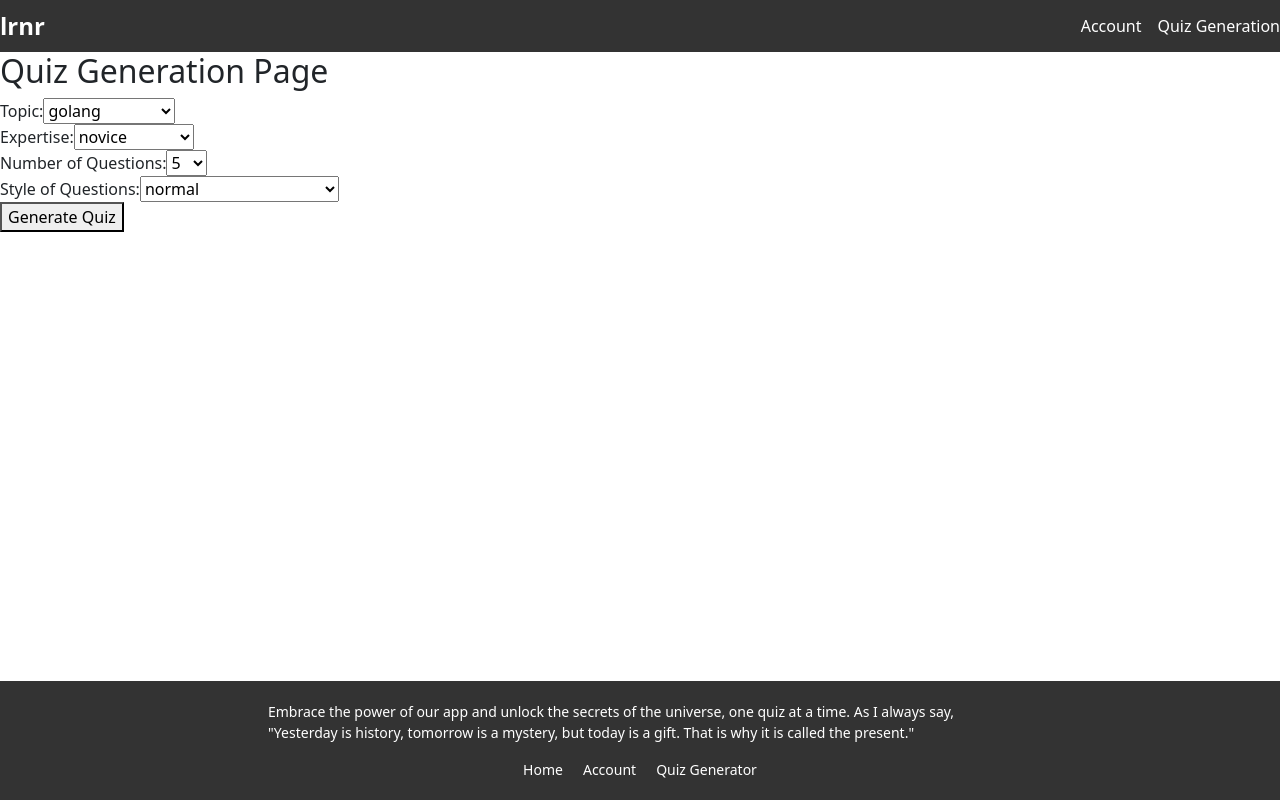
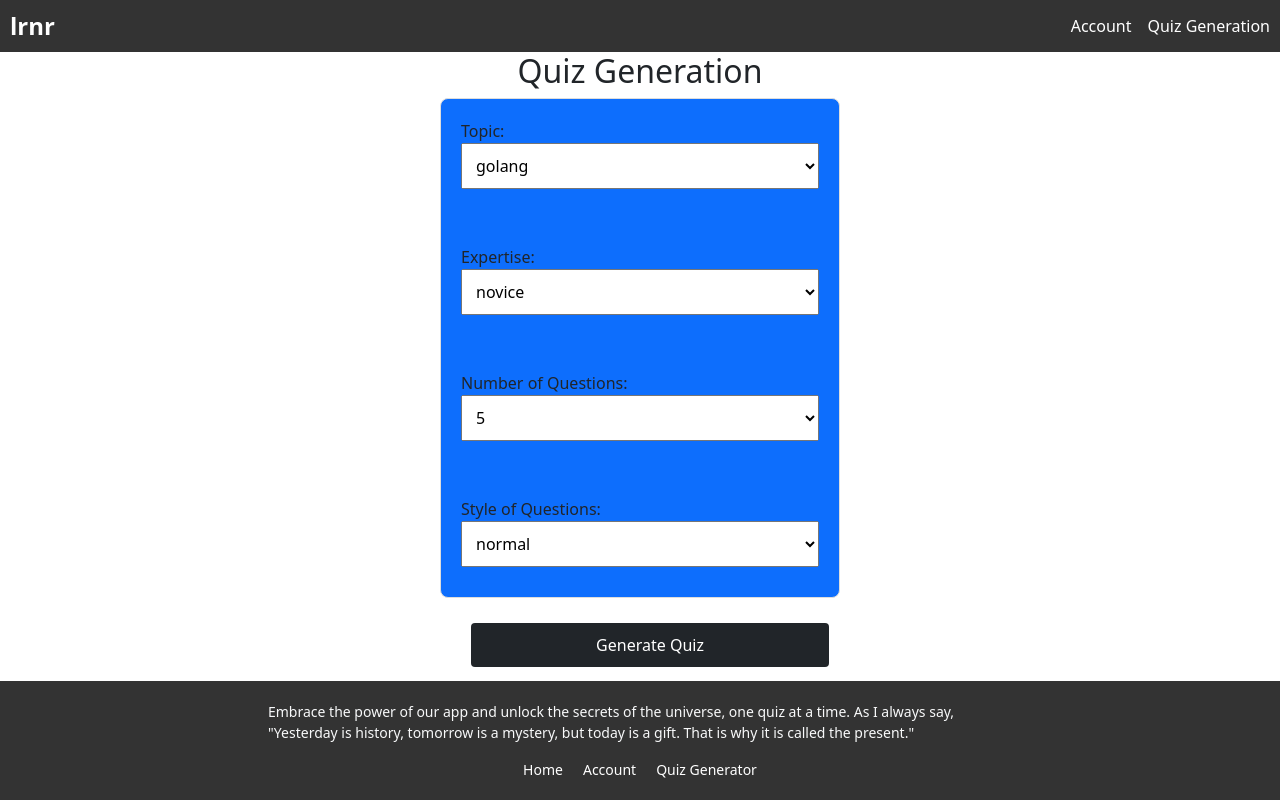
Before and after one commit to brynnaj/lrnr-test-front, a React (Create React App) app: page /quiz-generation in a window 1280 px wide. Built offline with nearby package versions, Linux system fonts and the light colour scheme.

Commit message:
styling of quiz pages

```diff
--- a/src/App.css
+++ b/src/App.css
@@ -16,10 +16,12 @@
 .logo {
   font-size: 1.5rem;
   font-weight: bold;
+  padding-left: 10px;
 }
 
 .navbar-right {
   display: flex;
+  padding-right: 10px;
 }
 
 .nav-link {
--- a/src/components/footer.jsx
+++ b/src/components/footer.jsx
@@ -6,7 +6,7 @@ const Footer = () => {
   return (
     <footer>
       <div className="left-content">
-        <p>
+        <p class='text-light'>
           Embrace the power of our app and unlock the secrets of the universe, one quiz at a time.
           As I always say, "Yesterday is history, tomorrow is a mystery, but today is a gift.
           That is why it is called the present."
--- a/src/components/navbar.jsx
+++ b/src/components/navbar.jsx
@@ -1,7 +1,7 @@
 // src/components/Navbar.js
 import React from 'react';
 import { Link } from 'react-router-dom';
-
+import '../App.css'
 
 const Navbar = () => {
   return (
--- a/src/components/quiz.jsx
+++ b/src/components/quiz.jsx
@@ -1,5 +1,6 @@
 // import React from 'react'
 import { useState, useEffect } from 'react'
+import '../quiz.css'
 
 export default function Quiz() {
     const [currentQuestion, setCurrentQuestion] = useState(0)
@@ -42,7 +43,7 @@ export default function Quiz() {
 
 
   return (
-    <div>
+    <div className='quiz-box'>
       {filteredQuestions.map((question, index) => {
             if (index === currentQuestion) {
                 return <div key={`question-${index}`}>
@@ -53,12 +54,12 @@ export default function Quiz() {
       })}
 
       <input type="text" placeholder='Answer'/>
-      <button onClick={checkAnswer}>submit</button>
+      <button class="text-light bg-primary" onClick={checkAnswer}>Submit</button>
 
 
 
       {grade}
-      {grade &&  <button onClick={updateQuestion}>Next</button>}
+      {grade &&  <button class="text-light bg-primary" onClick={updateQuestion}>Next</button>}
 
     </div>
   )
--- a/src/components/quizgeneration.jsx
+++ b/src/components/quizgeneration.jsx
@@ -1,6 +1,7 @@
 // src/components/QuizGeneration.js
 import React, { useState } from 'react';
 import { Link } from 'react-router-dom';
+import '../qg.css'
 
 const QuizGeneration = () => {
   const [formData, setFormData] = useState({
@@ -73,7 +74,7 @@ const QuizGeneration = () => {
 
   return (
     <div>
-      <h2>{quiz ? quiz.title : 'Quiz Generation Page'}</h2>
+      <h2 className='Qgpage'>{quiz ? quiz.title : 'Quiz Generation'}</h2>
       {quiz && currentQuestionIndex < formData.numQuestions ? (
         <div>
           <p>{quiz.questions[currentQuestionIndex]}</p>
@@ -97,7 +98,7 @@ const QuizGeneration = () => {
           )}
         </div>
       ) : (
-        <form onSubmit={generateQuiz}>
+        <form class ='bg-primary' onSubmit={generateQuiz}>
           <label>Topic:
             <select name="topic" onChange={(e) => setFormData({ ...formData, topic: e.target.value })} value={formData.topic}>
               {['golang', 'aws', 'javascript', 'CI/CD', 'home gardens', 'coffee', 'finger foods', 'animals'].map((topic) => (
@@ -126,7 +127,7 @@ const QuizGeneration = () => {
               ))}
             </select>
           </label><br />
-          <button type="submit">Generate Quiz</button>
+          <button class= 'bg-dark' type="submit">Generate Quiz</button>
         </form>
       )}
     </div>
--- /dev/null
+++ b/src/qg.css
@@ -0,0 +1,37 @@
+form {
+    max-width: 400px;
+    margin: 0 auto;
+    padding: 20px;
+    border: 1px solid #ddd;
+    border-radius: 8px;
+    height: 500px;
+  }
+
+  label {
+    display: block;
+    margin-bottom: 8px;
+  }
+
+  select, button {
+    width: 100%;
+    padding: 10px;
+    margin-bottom: 16px;
+    box-sizing: border-box;
+  }
+
+  button {
+    background-color: #007bff;
+    color: #fff;
+    border: none;
+    border-radius: 5px;
+    cursor: pointer;
+  }
+
+  button:hover {
+    background-color: #0056b3;
+  }
+
+
+  label, select, button {
+    margin-bottom: 16px;
+  }
--- /dev/null
+++ b/src/quiz.css
@@ -0,0 +1,53 @@
+/* Add your own styles as needed */
+
+.quiz-box {
+    max-width: 600px;
+    margin: auto;
+    padding: 20px;
+    background-color: #fff;
+    border-radius: 8px;
+    box-shadow: 0 2px 5px rgba(0, 0, 0, 0.1);
+    text-align: center;
+  }
+
+  p {
+    font-size: 14px;
+    color: #555;
+  }
+
+  h1 {
+    font-size: 24px;
+    margin-bottom: 20px;
+    color: #333;
+  }
+
+  input {
+    width: 100%;
+    padding: 10px;
+    margin-bottom: 15px;
+    box-sizing: border-box;
+    border: 1px solid #ccc;
+    border-radius: 4px;
+  }
+
+  button {
+    background-color: #4caf50;
+    color: #fff;
+    padding: 10px 15px;
+    border: none;
+    border-radius: 4px;
+    cursor: pointer;
+    margin-bottom: 15px;
+    margin-left: 10px;
+    margin-right: 10px;
+  }
+
+  button:disabled {
+    background-color: #ccc;
+    cursor: not-allowed;
+  }
+
+  .Qgpage {
+    display: flex;
+    justify-content: center;
+  }
```
